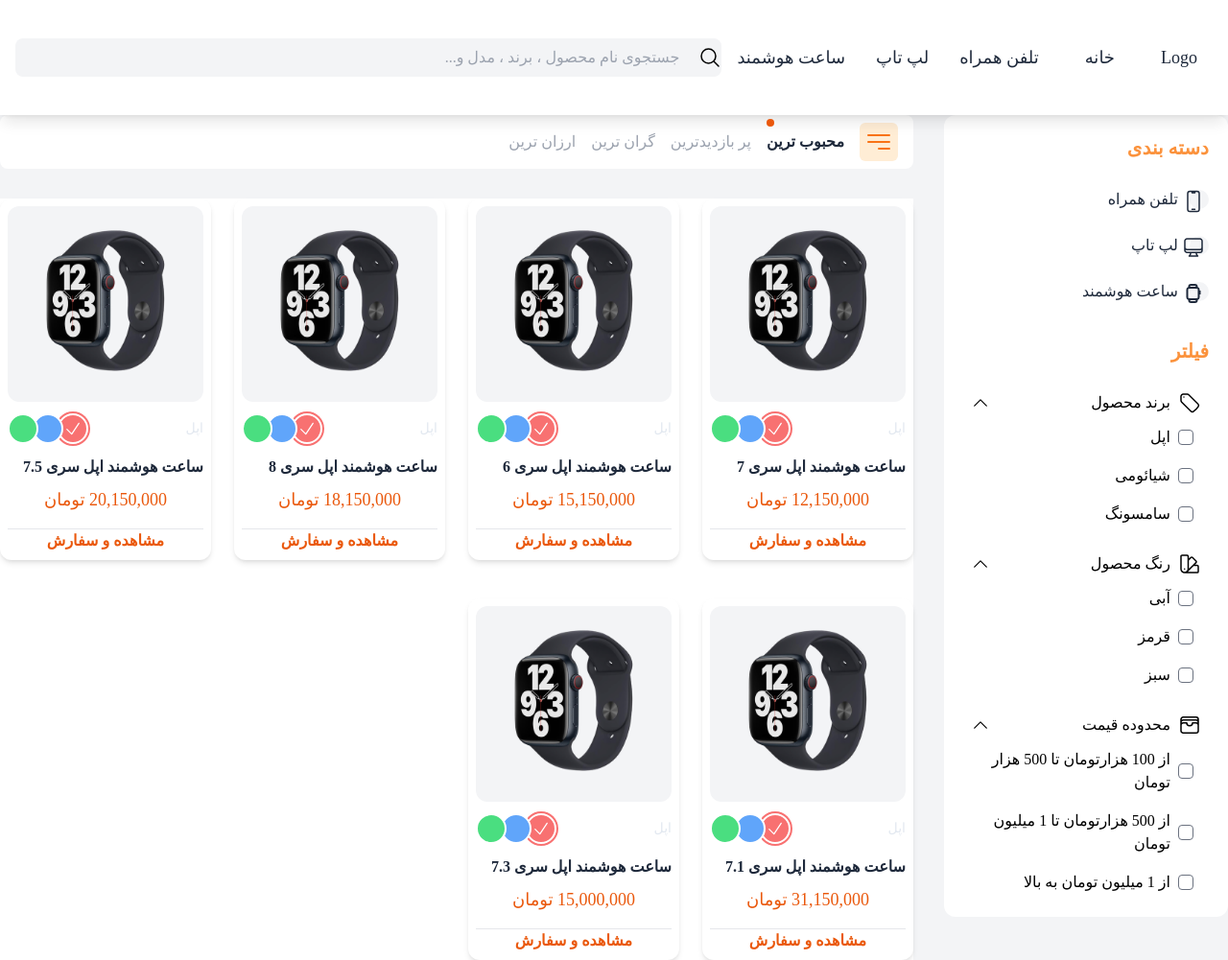
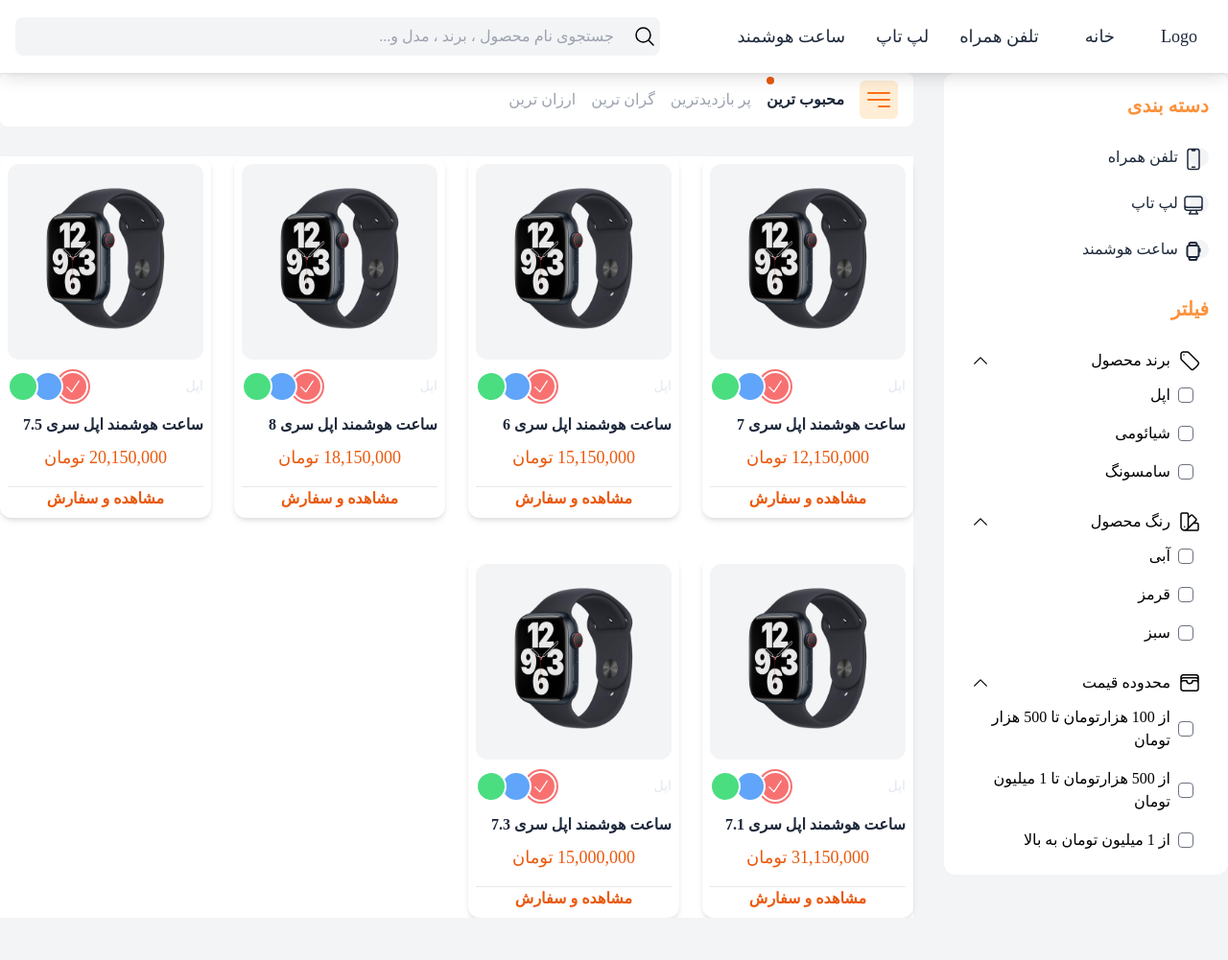
Before and after one commit to amirk1998/Digitize-App-Tailwind, a website: page public/index.html in a window 1280 px wide. Shown: the whole page at 96% size. After the commit the page ends 957 px from the top, so only its background shows below. Drawn offline with nearby package versions, Linux system fonts and the light colour scheme; a web font is replaced by a local one.

Commit message:
Navbar Updated : Part 02

```diff
--- a/public/index.html
+++ b/public/index.html
@@ -9,7 +9,8 @@
   </head>
   <body class="bg-gray-100">
     <!-- Desktop NAV BAR -->
-    <nav class="bg-white h-[120px] p-4 shadow-lg sticky top-0 flex items-center justify-between">
+    <nav class="hidden md:block z-10 bg-white p-4 shadow-lg sticky top-0">
+      <div class="container 2xl:max-w-screen-2xl mx-auto flex items-center justify-between">
         <!-- Right Block -->
         <ul class="flex items-center gap-x-4 text-slate-800 text-lg">
           <li>
@@ -30,14 +31,15 @@
         </ul>
 
         <!-- Search Bar -->
-      <div class="flex-1">
+        <div class="flex-1 max-w-2xl">
           <div class="bg-gray-100 rounded-lg flex items-center">
-          <span class="ml-3">
+            <span class="ml-3 mr-1">
               <svg xmlns="http://www.w3.org/2000/svg" fill="none" viewBox="0 0 24 24" stroke-width="1.5" stroke="currentColor" class="w-6 h-6">
                 <path stroke-linecap="round" stroke-linejoin="round" d="M21 21l-5.197-5.197m0 0A7.5 7.5 0 105.196 5.196a7.5 7.5 0 0010.607 10.607z" />
               </svg>
             </span>
-          <input class="focus:outline-none bg-transparent w-full p-2" type="search" name="searchText" id="search" placeholder="جستجوی نام محصول ، برند ، مدل و..." />
+            <input class="focus:outline-none bg-transparent w-full p-2 text-slate-800" type="text" name="searchText" id="search" placeholder="جستجوی نام محصول ، برند ، مدل و..." />
+          </div>
         </div>
       </div>
     </nav>
```
Also changed, not shown: public/build/tailwind.css. Lines whose indentation alone changed are shown as unchanged.
